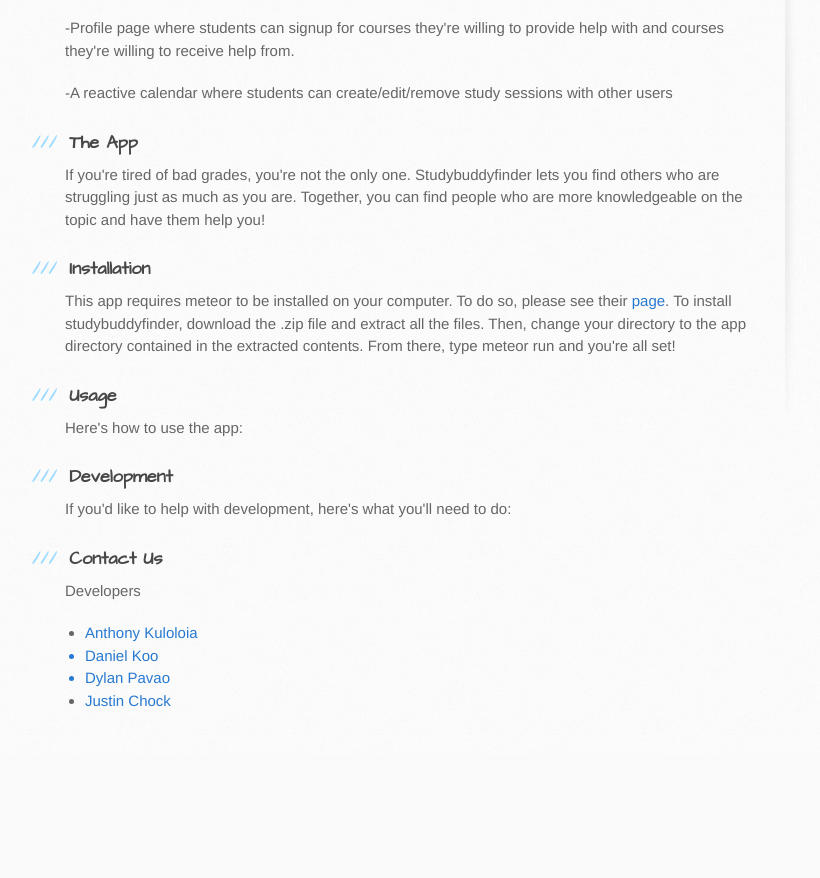
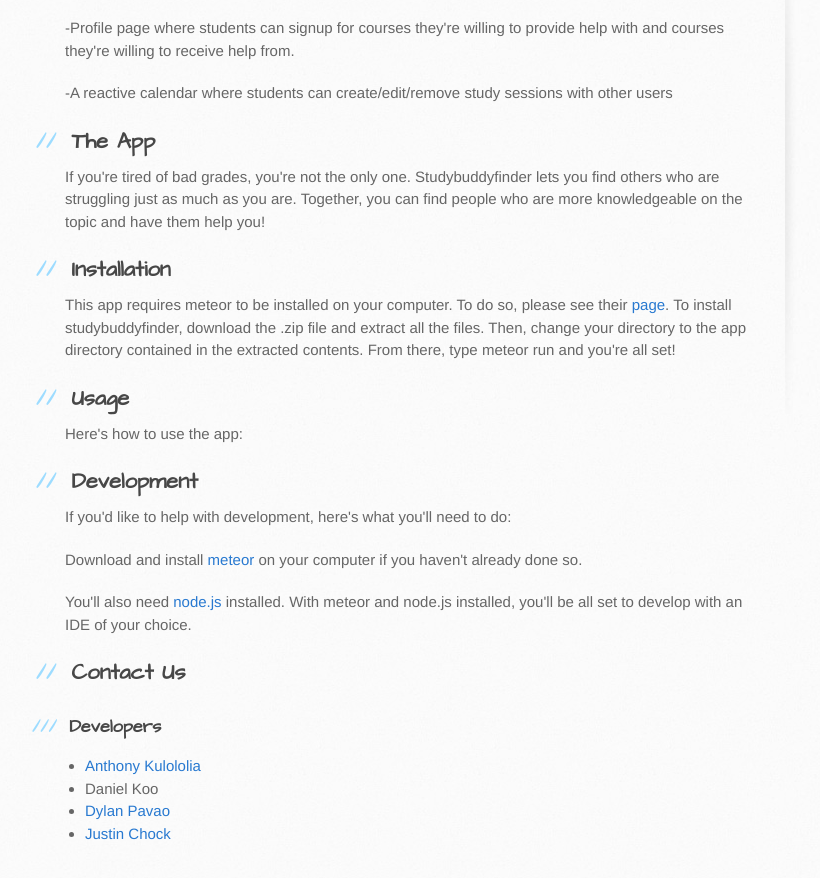
Before and after one commit to get-good/get-good.github.io, a plain HTML site: page index.html in a window 1280 px wide. Shown: the part 428-1306 px from the top of the page, without its empty margins (105-925 px from the left). Before the commit the page ends 1183 px from the top, so only its background shows below. Drawn offline with Linux system fonts and the light colour scheme.

Commit message:
Replace master branch with page content via GitHub

```diff
--- a/index.html
+++ b/index.html
@@ -36,36 +36,41 @@
 
 <p>-A reactive calendar where students can create/edit/remove study sessions with other users</p>
 
-<h3>
-<a id="the-app" class="anchor" href="#the-app" aria-hidden="true"><span aria-hidden="true" class="octicon octicon-link"></span></a>The App</h3>
+<h2>
+<a id="the-app" class="anchor" href="#the-app" aria-hidden="true"><span aria-hidden="true" class="octicon octicon-link"></span></a>The App</h2>
 
 <p>If you're tired of bad grades, you're not the only one. Studybuddyfinder lets you find others who are struggling just as much as you are. Together, you can find people who are more knowledgeable on the topic and have them help you!</p>
 
-<h3>
-<a id="installation" class="anchor" href="#installation" aria-hidden="true"><span aria-hidden="true" class="octicon octicon-link"></span></a>Installation</h3>
+<h2>
+<a id="installation" class="anchor" href="#installation" aria-hidden="true"><span aria-hidden="true" class="octicon octicon-link"></span></a>Installation</h2>
 
 <p>This app requires meteor to be installed on your computer. To do so, please see their <a href="https://www.meteor.com/">page</a>.
 To install studybuddyfinder, download the .zip file and extract all the files. Then, change your directory to the app directory contained in the extracted contents. From there, type meteor run and you're all set!</p>
 
-<h3>
-<a id="usage" class="anchor" href="#usage" aria-hidden="true"><span aria-hidden="true" class="octicon octicon-link"></span></a>Usage</h3>
+<h2>
+<a id="usage" class="anchor" href="#usage" aria-hidden="true"><span aria-hidden="true" class="octicon octicon-link"></span></a>Usage</h2>
 
 <p>Here's how to use the app:</p>
 
-<h3>
-<a id="development" class="anchor" href="#development" aria-hidden="true"><span aria-hidden="true" class="octicon octicon-link"></span></a>Development</h3>
+<h2>
+<a id="development" class="anchor" href="#development" aria-hidden="true"><span aria-hidden="true" class="octicon octicon-link"></span></a>Development</h2>
 
 <p>If you'd like to help with development, here's what you'll need to do:</p>
 
+<p>Download and install <a href="https://www.meteor.com/">meteor</a> on your computer if you haven't already done so.</p>
+
+<p>You'll also need <a href="https://nodejs.org/en/">node.js</a> installed. With meteor and node.js installed, you'll be all set to develop with an IDE of your choice.</p>
+
+<h2>
+<a id="contact-us" class="anchor" href="#contact-us" aria-hidden="true"><span aria-hidden="true" class="octicon octicon-link"></span></a>Contact Us</h2>
+
 <h3>
-<a id="contact-us" class="anchor" href="#contact-us" aria-hidden="true"><span aria-hidden="true" class="octicon octicon-link"></span></a>Contact Us</h3>
-
-<p>Developers</p>
+<a id="developers" class="anchor" href="#developers" aria-hidden="true"><span aria-hidden="true" class="octicon octicon-link"></span></a>Developers</h3>
 
 <ul>
-<li><a href="https://github.com/akuloloia">Anthony Kuloloia<a></li>
+<li><a href="https://github.com/akuloloia">Anthony Kulololia</a></li>
 <li>Daniel Koo</li>
-<li>Dylan Pavao</li>
+<li><a href="https://github.com/dylanpavao">Dylan Pavao</a></li>
 <li><a href="https://github.com/jchock">Justin Chock</a></li>
 </ul>
         </section>
```
Also changed, not shown: params.json (+1 -1 lines).
